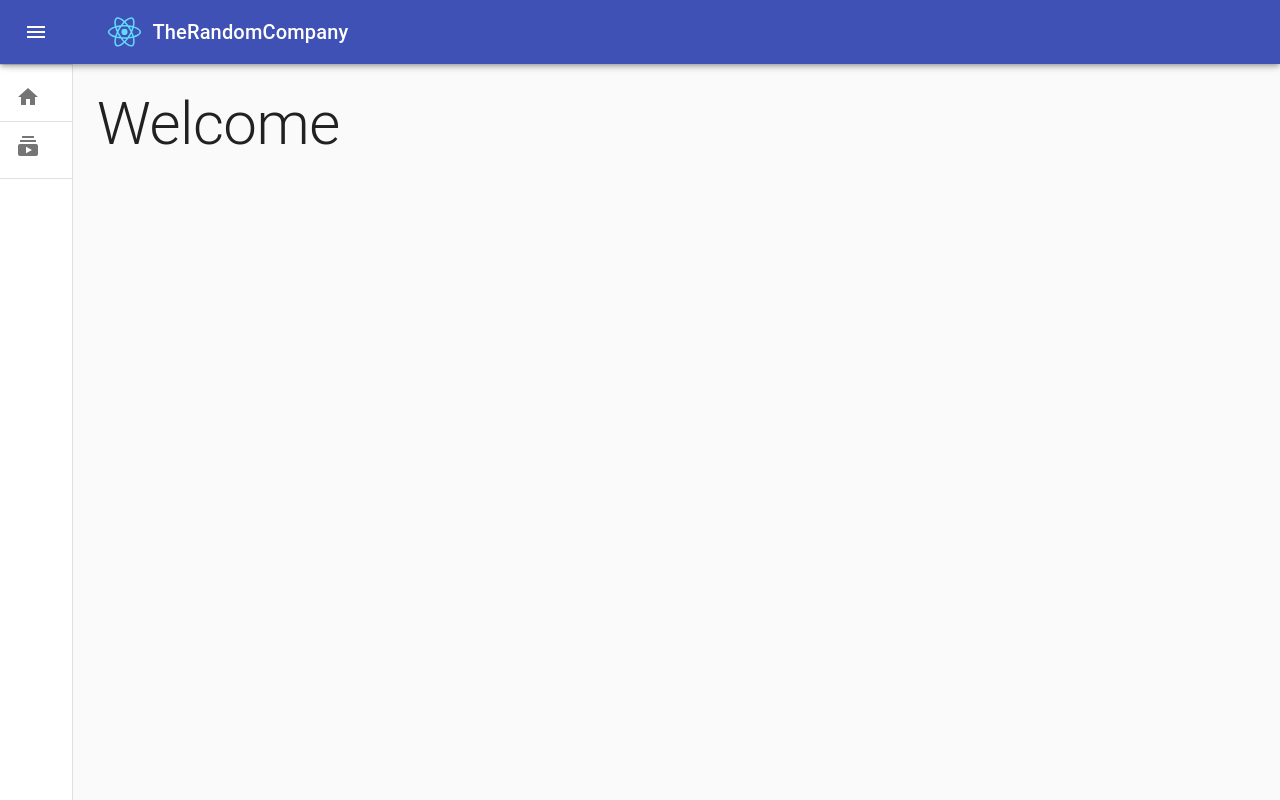
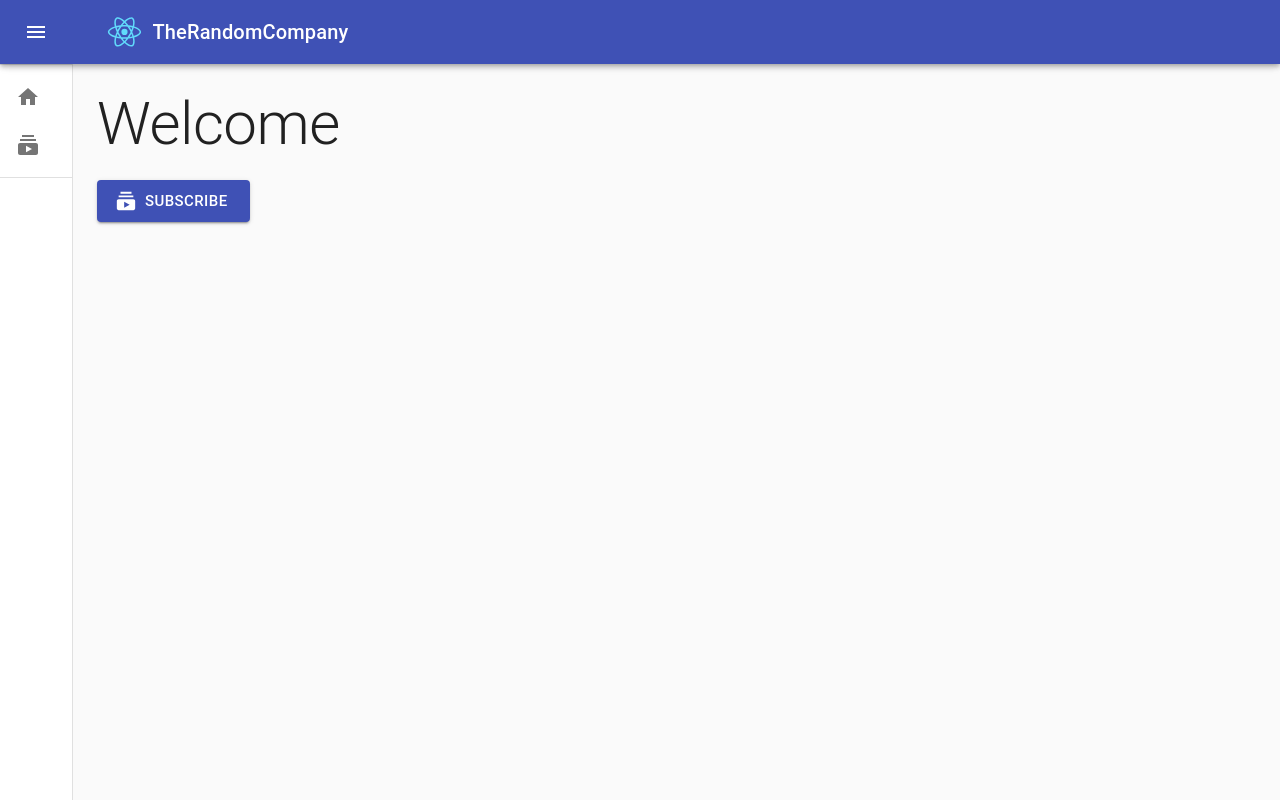
Before and after one commit to DewofyourYouth/iframe-in-modal, a React (Create React App) app: page / in a window 1280 px wide. Built offline with nearby package versions, Linux system fonts and the light colour scheme.

Commit message:
make nav stuff buttons

```diff
--- a/src/App.tsx
+++ b/src/App.tsx
@@ -55,7 +55,7 @@ export default function App() {
               })}
             >
               <MenuIcon />
-            </IconButton><img src={logo} height="40px" />
+            </IconButton><img src={logo} height="40px" alt="logo" />
             <Typography variant="h6" noWrap>
               TheRandomCompany
             </Typography>
@@ -94,9 +94,8 @@ export default function App() {
                 <ListItemText>Home</ListItemText>
               </ListItem>
             </Link>
-            <Divider />
             <Link to="/subscribe">
-              <ListItem>
+              <ListItem button key="subscribe">
                 <ListItemIcon>
                   <SubscriptionsIcon />
                 </ListItemIcon>
--- a/src/pages/Welcome.tsx
+++ b/src/pages/Welcome.tsx
@@ -1,10 +1,23 @@
 import React from "react";
-import { Typography } from "@material-ui/core";
+import { Typography, Button } from "@material-ui/core";
+import SubscriptionsIcon from "@material-ui/icons/Subscriptions";
+import { useHistory } from "react-router-dom";
 
 export default function Welcome() {
+  const history = useHistory();
   return (
     <div>
       <Typography variant="h2">Welcome</Typography>
+      <Button
+        size="large"
+        color="primary"
+        variant="contained"
+        style={{ marginTop: "20px" }}
+        startIcon={<SubscriptionsIcon />}
+        onClick={() => history.push('/subscribe')}
+      >
+        Subscribe
+      </Button>
     </div>
   );
 }
```
